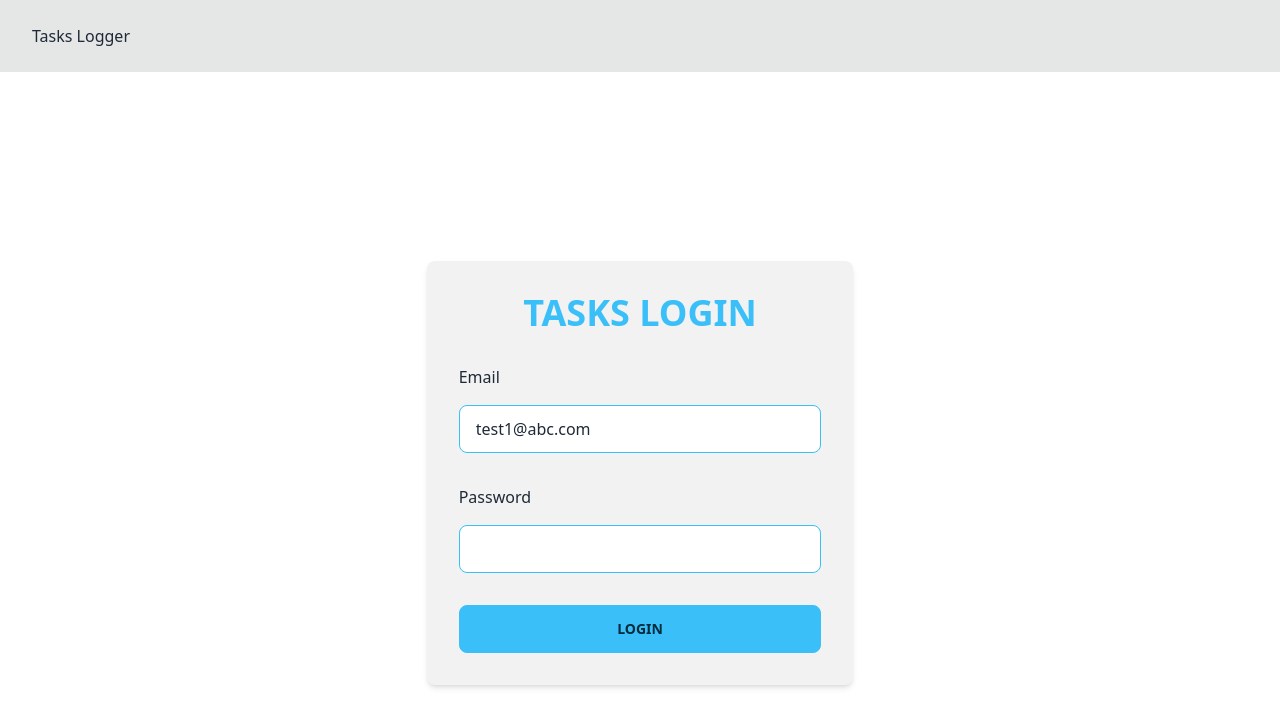
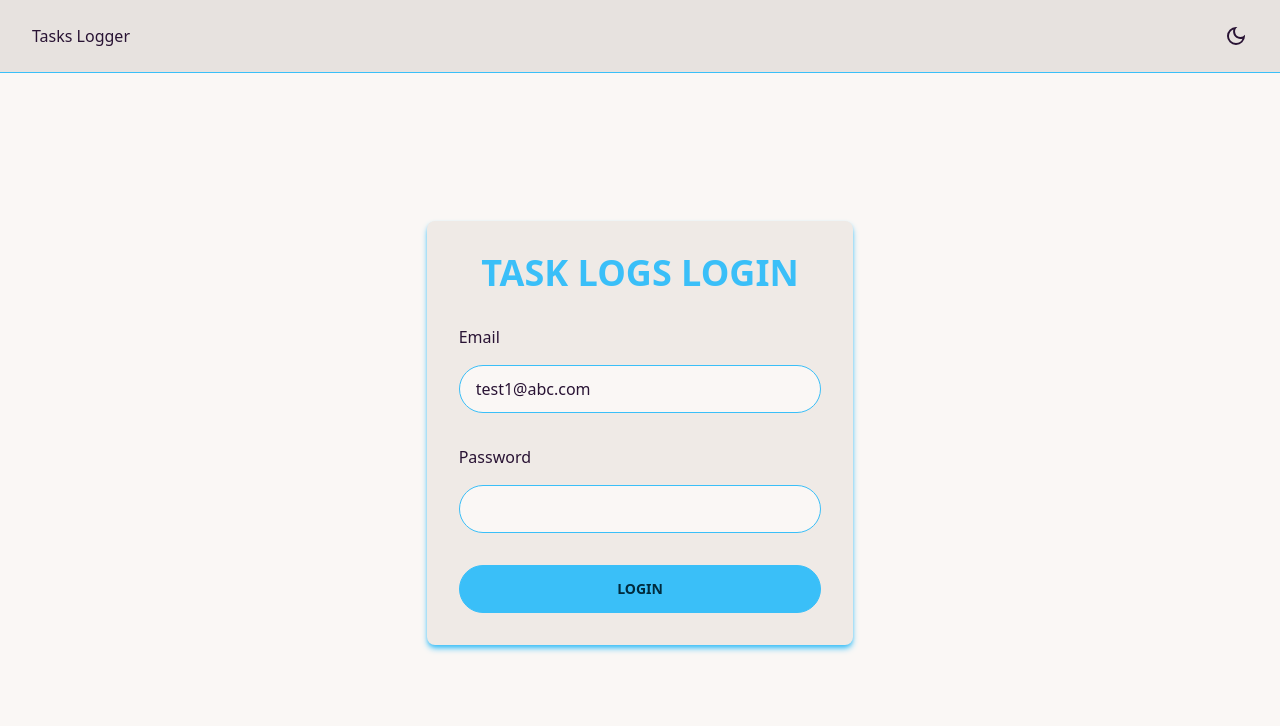
Before and after one commit to PiyushJZ/ems, a React (Vite) app in the folder client/: page /login in a window 1280 px wide. Shown: the top 726 px of the page. Built offline with nearby package versions, Linux system fonts and the light colour scheme.

Commit message:
added darkmode and changes to toggle ide aside panel

```diff
--- a/client/src/App.jsx
+++ b/client/src/App.jsx
@@ -1,12 +1,14 @@
+import { useSelector } from "react-redux";
 import { Navbar } from "./components";
 import AppLayout from "./layout";
 
 const App = () => {
+  const darkMode = useSelector((x) => x.app.darkMode);
   return (
-    <>
+    <div data-theme={`${darkMode ? "dark" : "cupcake"}`}>
       <Navbar />
       <AppLayout />
-    </>
+    </div>
   );
 };
 
--- a/client/src/components/Navbar.jsx
+++ b/client/src/components/Navbar.jsx
@@ -2,9 +2,17 @@ import React, { useState } from "react";
 import { BsThreeDotsVertical } from "react-icons/bs";
 import { useNavigate } from "react-router-dom";
 import { PATHS } from "../router/paths";
+import { MdOutlineDarkMode } from "react-icons/md";
+import { CiSun } from "react-icons/ci";
+import { useDispatch, useSelector } from "react-redux";
+import { toggleDarkMode } from "../redux/appSlice";
+
 const Navbar = () => {
   const navigate = useNavigate();
   const [toggleLogout, setToggleLogout] = useState(false);
+  const dispatch = useDispatch();
+
+  const darkMode = useSelector((x) => x.app.darkMode);
   const handleToggle = () => {
     setToggleLogout((previousToggle) => !previousToggle);
   };
@@ -32,11 +40,21 @@ const Navbar = () => {
     }
   };
 
+  const handleDarkMode = () => {
+    dispatch(toggleDarkMode(!darkMode));
+    console.log("DARK MODE TRIGGERED: ");
+  };
+
   return (
-    <nav className="relative w-screen py-6 bg-base-300 px-4 md:px-6 lg:px-8 border-b-[1px] border-base-100 transition duration-150">
+    <nav className="relative w-screen py-6 bg-base-300 px-4 md:px-6 lg:px-8 border-b-[1px] border-b-info shadow-base-100 transition duration-150">
       <div className="max-w-full mx-auto flex justify-between">
         <h1>Tasks Logger</h1>
-
+        <div className="flex justify-between items-center gap-4 cursor-pointer">
+          {!darkMode ? (
+            <MdOutlineDarkMode onClick={() => handleDarkMode()} size={24} />
+          ) : (
+            <CiSun onClick={() => handleDarkMode()} size={24} />
+          )}
           {localStorage.getItem("authToken") && (
             <div
               onClick={() => handleToggle()}
@@ -46,19 +64,22 @@ const Navbar = () => {
             </div>
           )}
         </div>
+      </div>
       {/* toggle menu */}
+
+      <div>
         {toggleLogout && (
           <aside className="absolute z-50 top-20 rounded-lg right-10 w-[10rem] h-auto p-2 bg-base-300">
             <div className="w-full flex flex-col gap-2">
               <button
-              className="btn btn-primary hover:scale-95 transition duration-200 ease-in-out w-full"
+                className="btn btn-info hover:scale-95 transition duration-200 ease-in-out w-full"
                 onClick={() => handlePageChange(PATHS.createTasks)}
               >
                 Create Tasks
               </button>
               <button
                 onClick={() => handlePageChange(PATHS.taskList)}
-              className="btn btn-primary hover:scale-95 transition duration-200 ease-in-out w-full"
+                className="btn btn-info hover:scale-95 transition duration-200 ease-in-out w-full"
               >
                 Task List
               </button>
@@ -71,6 +92,7 @@ const Navbar = () => {
             </div>
           </aside>
         )}
+      </div>
     </nav>
   );
 };
--- a/client/src/pages/LoginPage.jsx
+++ b/client/src/pages/LoginPage.jsx
@@ -48,10 +48,10 @@ function Login() {
 
   return (
     <>
-      <div className="w-screen h-screen flex justify-center items-center bg-base-50">
-        <div className="w-1/3 h-auto bg-base-200 rounded-lg p-4 shadow-md">
+      <div className="w-screen h-[90vh] flex justify-center items-center bg-base-50">
+        <div className="w-1/3 h-auto bg-base-200 rounded-lg p-4 shadow-md hover:shadow-2xl hover:shadow-info shadow-info transition-all ease-out duration-800">
           <h1 className="text-4xl text-center py-4 text-info font-semibold">
-            TASKS LOGIN
+            TASK LOGS LOGIN
           </h1>
           <div className="w-full flex flex-col gap-4 p-4">
             <form
@@ -80,7 +80,9 @@ function Login() {
               <p className="text-rose-600 font-semibold">
                 {errors.password?.message}
               </p>
-              <button className="btn btn-info">Login</button>
+              <button className="btn btn-info hover:text-3xl transition-all ease-in-out duration-800">
+                LOGIN
+              </button>
             </form>
           </div>
         </div>
--- /dev/null
+++ b/client/src/redux/appSlice.js
@@ -0,0 +1,23 @@
+import { createSlice } from "@reduxjs/toolkit";
+
+const initialState = {
+  darkMode: false,
+};
+
+export const appSlice = createSlice({
+  name: "app",
+  initialState,
+  reducers: {
+    toggleDarkMode: (state) => {
+      if (state.darkMode === false) {
+        state.darkMode = true;
+      } else {
+        state.darkMode = false;
+      }
+    },
+  },
+});
+
+export const { toggleDarkMode } = appSlice.actions;
+
+export default appSlice.reducer;
--- a/client/src/redux/store.js
+++ b/client/src/redux/store.js
@@ -1,10 +1,11 @@
 import { configureStore } from "@reduxjs/toolkit";
 import authReducer from "./authSlice";
 import fetchReducer from "./fetchSlice";
-
+import appReducer from "./appSlice";
 export const store = configureStore({
   reducer: {
     auth: authReducer,
     fetch: fetchReducer,
+    app: appReducer,
   },
 });
--- a/client/tailwind.config.js
+++ b/client/tailwind.config.js
@@ -5,4 +5,37 @@ export default {
     extend: {},
   },
   plugins: [require("daisyui")],
+  daisyui: {
+    themes: [
+      "light",
+      "dark",
+      "cupcake",
+      "bumblebee",
+      "emerald",
+      "corporate",
+      "synthwave",
+      "retro",
+      "cyberpunk",
+      "valentine",
+      "halloween",
+      "garden",
+      "forest",
+      "aqua",
+      "lofi",
+      "pastel",
+      "fantasy",
+      "wireframe",
+      "black",
+      "luxury",
+      "dracula",
+      "cmyk",
+      "autumn",
+      "business",
+      "acid",
+      "lemonade",
+      "night",
+      "coffee",
+      "winter",
+    ],
+  },
 };
```
Lines whose indentation alone changed are shown as unchanged.
